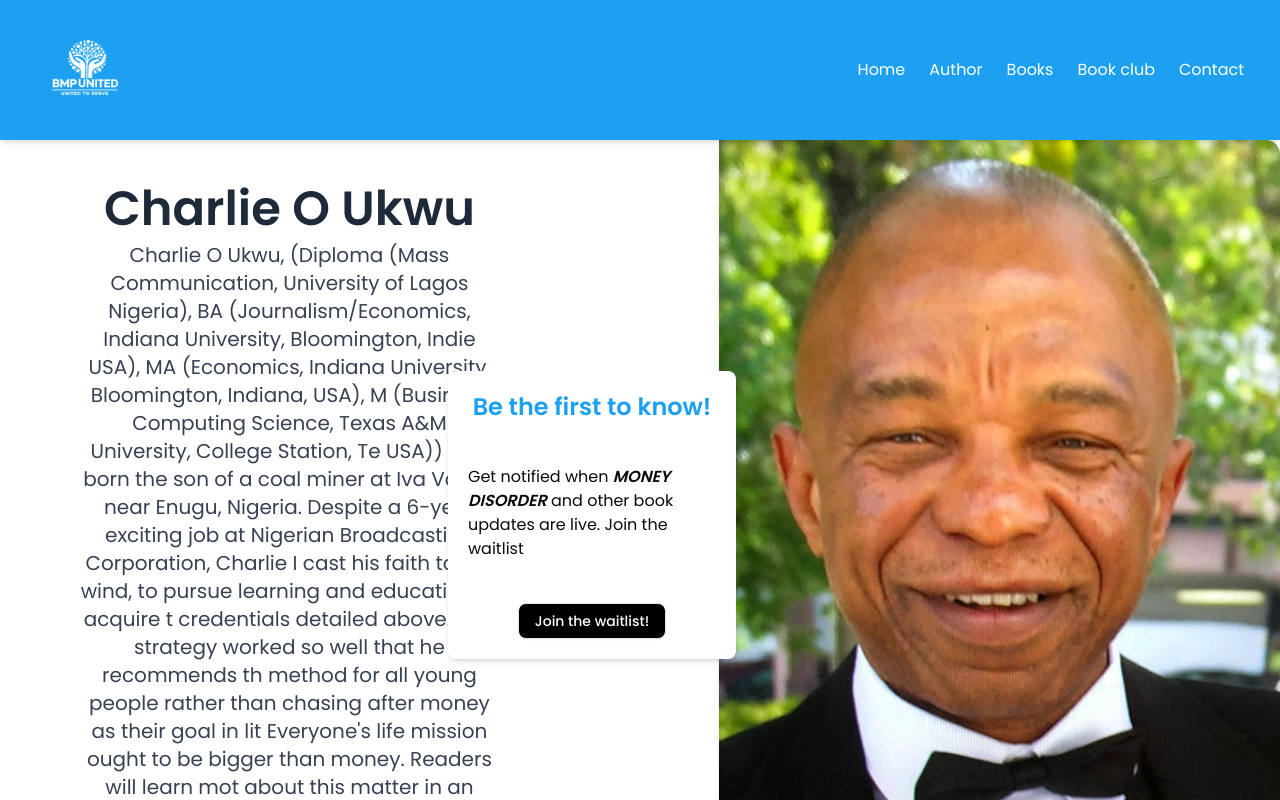
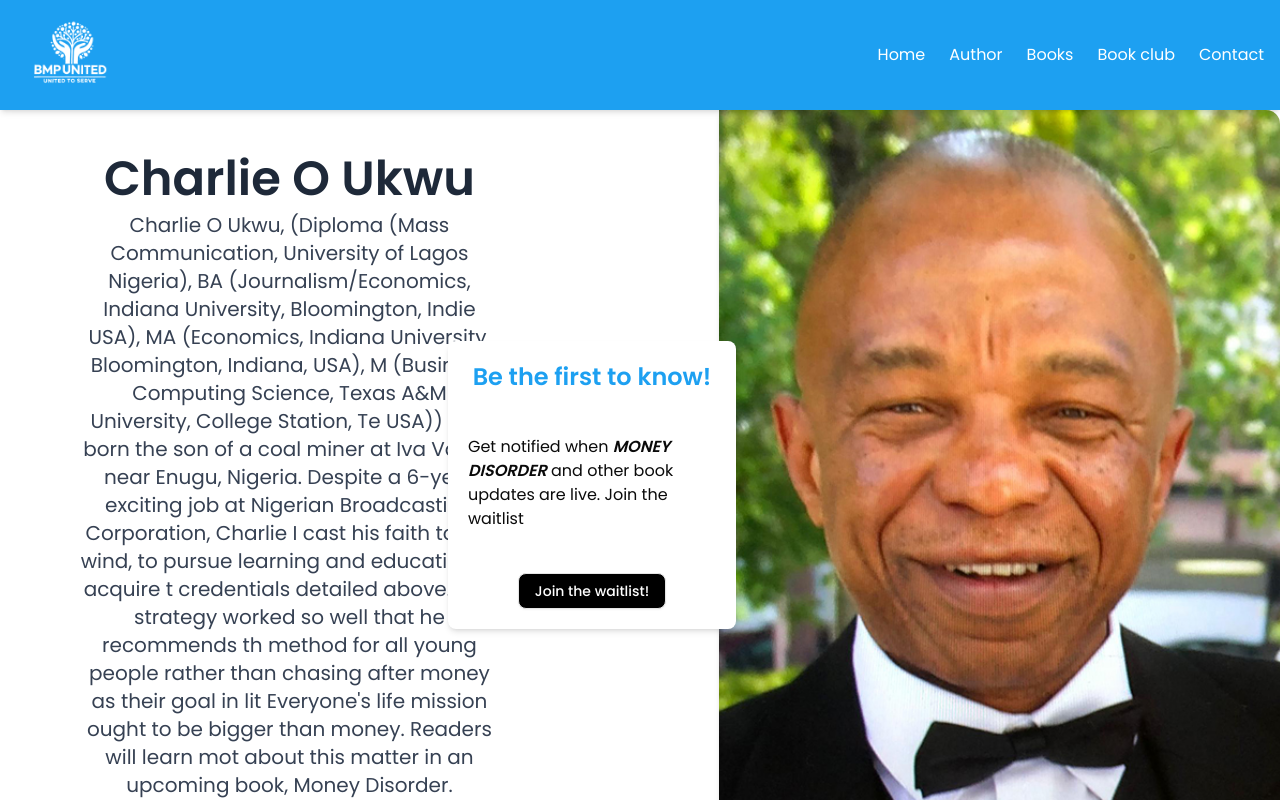
Before and after one commit to Dubby-Bantin/BMP, a Next.js app: page / in a window 1280 px wide. Shown: the top 800 px of the page. Built offline with nearby package versions, Linux system fonts and the light colour scheme; a web font is replaced by a local one.

Commit message:
made updates

```diff
--- a/src/components/common/navbar.tsx
+++ b/src/components/common/navbar.tsx
@@ -29,15 +29,15 @@ const Navbar = () => {
   };
 
   return (
-    <nav className="bg-[#1da0f1] shadow-md h-fit top-0 text-white sticky z-[9999] p-5">
+    <nav className="bg-[#1da0f1] shadow-md h-fit top-0 text-white sticky z-[9999]">
       <div className="container mx-auto px-4 h-fit">
         <div className="flex justify-between items-center h-fit">
           {/* Logo */}
           <div className="flex-shrink-0">
-            <Link href="/" className="text-xl font-bold  flex items-center">
+            <Link href="/" className="text-xl">
               <Image
-                height={100}
-                width={100}
+                height={110}
+                width={110}
                 src={"/images/logo.png"}
                 alt="logo"
               />
```
